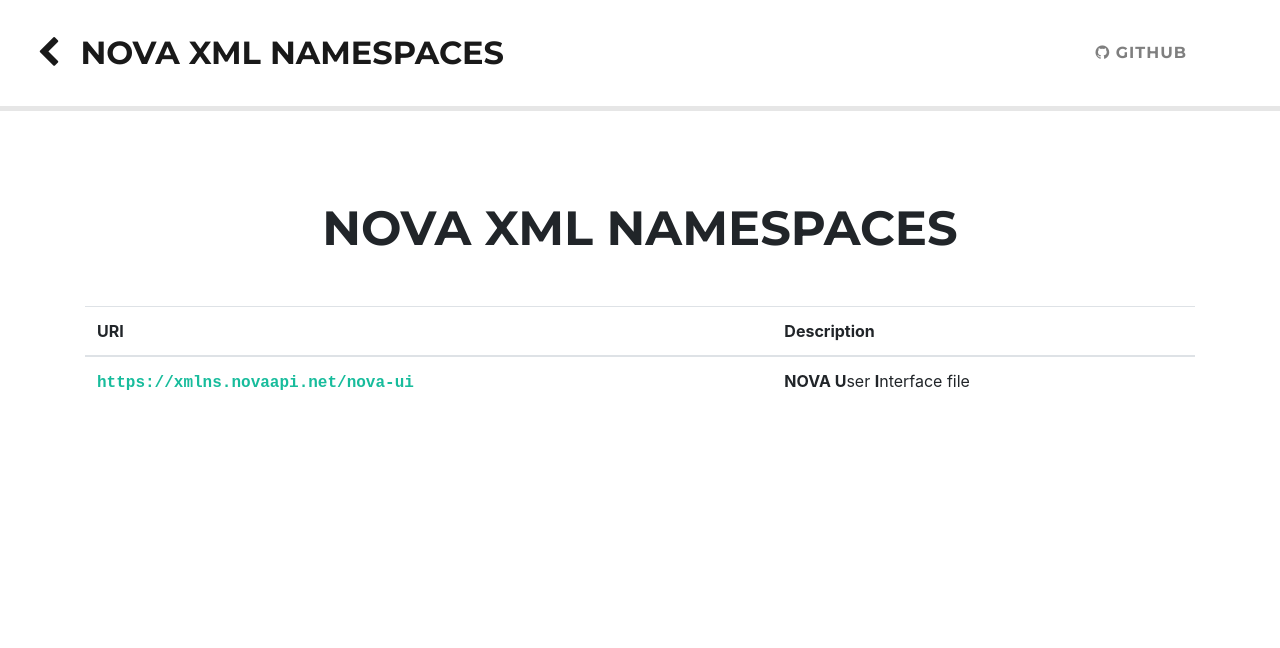
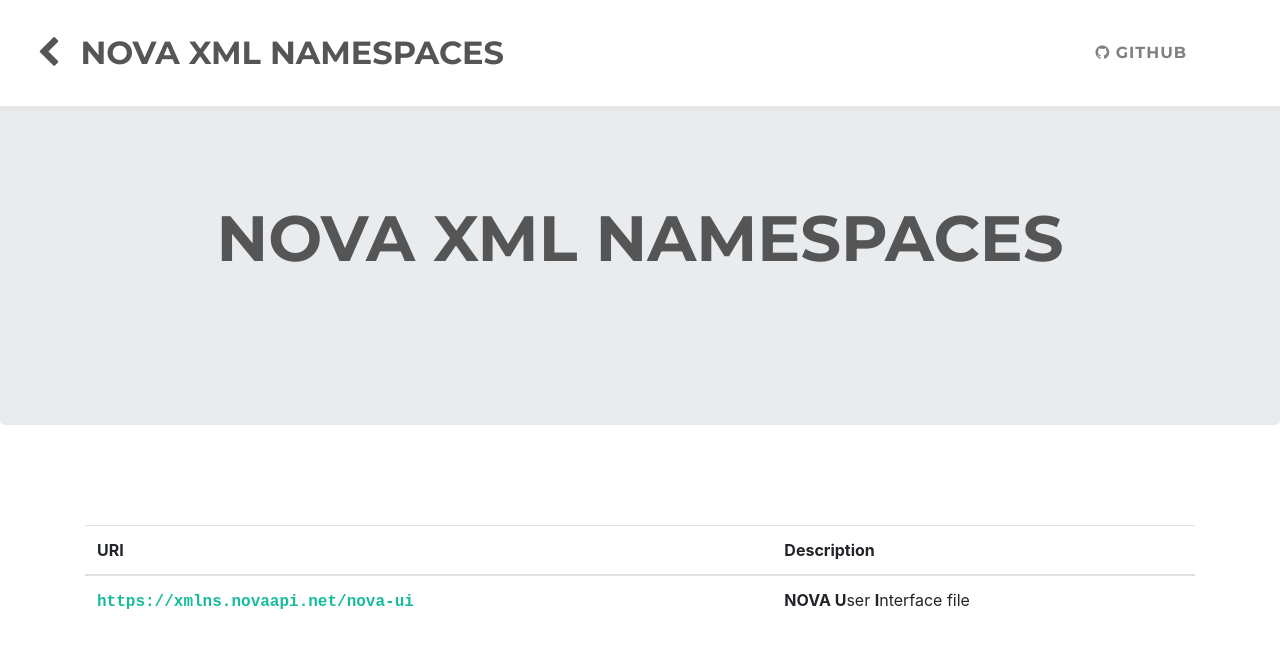
Before and after one commit to NOVA-Team/xmlns.novaapi.net, a Jekyll site: the page built from index.html, in a window 1280 px wide. Shown: the top 648 px of the page. Built offline with Jekyll 4.4.1, drawn with Linux system fonts in a browser that asks for light colours; nearby versions of some CDN libraries; Markdown is read by kramdown in place of the engine named in the settings.

Commit message:
Copy CSS fixes from the root domain and simplify namespace page code

```diff
--- a/_includes/head.html
+++ b/_includes/head.html
@@ -6,6 +6,7 @@
 
 <title>{% if page.title %}{{ page.title }} - {% endif %}{{ site.title }}</title>
 
+<link rel="canonical" href="{{ site.url }}{{ site.baseurl }}{{ page.url }}" />
 <link href="/static/img/favicon.ico" rel="icon"/>
 
 <!-- Custom Fonts -->
@@ -16,19 +17,12 @@
 <!-- Custom NOVA CSS -->
 <link rel="stylesheet" href="/static/css/main.css"/>
 
-<!-- HTML5 Shim and Respond.js IE8 support of HTML5 elements and media queries -->
-<!-- WARNING: Respond.js doesn't work if you view the page via file:// -->
-<!--[if lt IE 9]>
-	<script src="https://oss.maxcdn.com/libs/html5shiv/3.7.0/html5shiv.js"></script>
-	<script src="https://oss.maxcdn.com/libs/respond.js/1.4.2/respond.min.js"></script>
-<![endif]-->
-
 <!-- jQuery -->
 <script defer="true" src="/static/js/jquery-3.2.1.min.js"></script>
 
 <!-- Bootstrap Core JavaScript -->
+<script defer="true" src="/static/js/popper.min.js"></script>
 <script defer="true" src="/static/js/bootstrap.min.js"></script>
-<script defer="true" src="/static/js/popper.min.js"></script>
 
 <!-- Plugin JavaScript -->
 <script defer="true" src="https://cdnjs.cloudflare.com/ajax/libs/jquery-easing/1.3/jquery.easing.min.js" integrity="sha256-rD86dXv7/J2SvI9ebmNi5dSuQdvzzrrN2puPca/ILls=" crossorigin="anonymous"></script>
--- a/_includes/index/table-entry.html
+++ b/_includes/index/table-entry.html
@@ -1,6 +1,6 @@
 <tr>
 	<th scope="row">
-		<a href="/{{ include.id }}"><code class="text-nowrap">https://xmlns.novaapi.net/{{ include.id }}</code></a>
+		<a href="{{ include.id }}/"><code class="text-nowrap">https://xmlns.novaapi.net/{{ include.id }}</code></a>
 	</th>
 	<td>{{ include.name }}</td>
 </tr>
--- a/_includes/nav.html
+++ b/_includes/nav.html
@@ -1,9 +1,9 @@
 <nav class="navbar navbar-expand-sm navbar-light fixed-top nova-nav py-md-4">
 	<div class="container">
 		<!-- Brand and toggle get grouped for better mobile display -->
-		<span class="navbar-brand-container">
-			<a href="https://novaapi.net/" class="navbar-brand" id="nova-chevron-return"><i class="fa fa-chevron-left"></i></a>
-			<a class="navbar-brand" href="/">NOVA XML Namespaces</a>
+		<span class="d-inline-block text-nowrap">
+			<a href="https://novaapi.net/" class="navbar-brand nova-title" id="nova-chevron-return"><i class="fa fa-chevron-left"></i></a>
+			<a class="navbar-brand nova-title" href="/">NOVA XML Namespaces</a>
 		</span>
 		<button class="navbar-toggler" type="button" data-toggle="collapse" data-target="#bs-example-navbar-collapse-1" aria-controls="navbarNav" aria-expanded="false" aria-label="Toggle navigation">
 			<span class="navbar-toggler-icon"></span>
--- a/_sass/nova.scss
+++ b/_sass/nova.scss
@@ -19,12 +19,32 @@ Author: Shadowfacts
 		font-size: 2em;
 		transition: all .3s;
 	}
+
+	.nova-header h1 {
+		font-size: 4rem;
+	}
 }
 
 .nova-header {
+	width: 100vw;
+	position: relative;
 	padding-top: 200px;
 	padding-bottom: 100px;
 	margin-bottom: 0px;
+}
+
+@media (max-width:767.98px) {
+	.nova-header {
+		padding-top: 150px;
+	}
+}
+
+@media (max-height:575.98px) {
+	.nova-header {
+		height: 100vh;
+		padding-top: 6rem;
+		padding-bottom: .5rem;
+	}
 }
 
 .nova-desc {
@@ -72,7 +92,7 @@ Author: Shadowfacts
 	}
 }
 
-@media (max-width: 767px) {
+@media (max-width: 767.98px) {
 	.nova-slider {
 		margin-left: -15px;
 		margin-right: -15px;
@@ -80,9 +100,9 @@ Author: Shadowfacts
 }
 
 @media (max-width: 350px) {
-  .slick-slide {
-    height: 275px !important;
-  }
+	.slick-slide {
+		height: 275px !important;
+	}
 }
 
 // @media (max-width: )
@@ -117,13 +137,21 @@ Author: Shadowfacts
 
 	background-color: #fafafa;
 
-	.nova-core {
-		color: #2C3E50;
+	@media (max-width:767.98px) {
+		.nova-btn-download:first-child + .btn {
+			border-top-left-radius: .25rem;
+			border-bottom-left-radius: .25rem;
+		}
+
+		.nova-btn-download:first-child + .btn.btn-lg {
+			border-top-left-radius: .3rem;
+			border-bottom-left-radius: .3rem;
+		}
 	}
+}
 
-	.nova-title {
-		color: #555;
-	}
+.nova-title {
+	color: #555 !important;
 }
 
 .nova-dl-main {
@@ -143,9 +171,10 @@ Author: Shadowfacts
 	text-align: left;
 }
 
-.navbar-brand-container {
-	display: inline-block;
-	white-space: nowrap;
+html,
+body,
+.mw-100vw {
+	max-width: 100vw !important;
 }
 
 #nova-chevron-return {
@@ -153,24 +182,14 @@ Author: Shadowfacts
 	margin-left: -48px;
 }
 
-@media (max-width: 575px) {
+@media (max-width: 575.98px) {
 	#nova-chevron-return {
 		margin-left: 0px;
 	}
 }
 
-@media (min-width: 576px) and (max-width: 911px) {
+@media (min-width: 576px) and (max-width: 911.98px) {
 	#nova-chevron-return {
 		margin-left: -24px;
 	}
 }
-
-@media (max-width: 575px) {
-	.hidden-xs {
-		display: none;
-	}
-}
-
-.text-transform-none {
-	text-transform: none !important;
-}
--- a/index.html
+++ b/index.html
@@ -2,9 +2,15 @@
 layout: default
 ---
 
-<section class="nova-header">
+<section class="nova-header jumbotron">
 	<div class="container">
-		<h2 class="text-center mb-5">NOVA XML namespaces</h2>
+		<div class="row justify-content-center">
+			<h1 class="nova-title text-center mb-5 col-auto mw-100vw">NOVA XML Namespaces</h1>
+		</div>
+	</div>
+</section>
+
+<section class="container">
 	<table class="table">
 		<thead>
 			<tr>
@@ -16,5 +22,4 @@ layout: default
 			{% include index/table-entry.html name="<b>NOVA U</b>ser <b>I</b>nterface file" id="nova-ui" %}
 		</tbody>
 	</table>
-	</div>
 </section>
```
Also changed, not shown: _layouts/xmlns.html (added, +16 -0 lines), 1 other file. Lines whose indentation alone changed are shown as unchanged.
